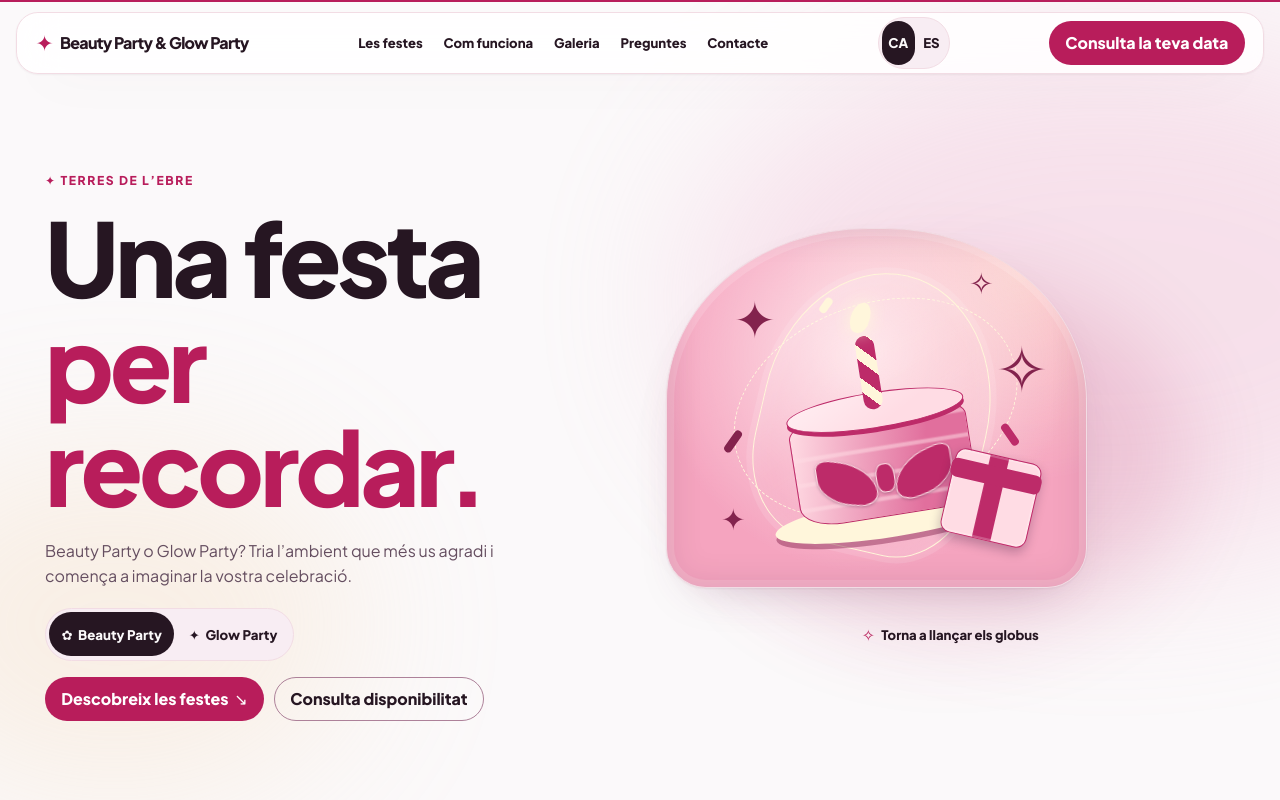
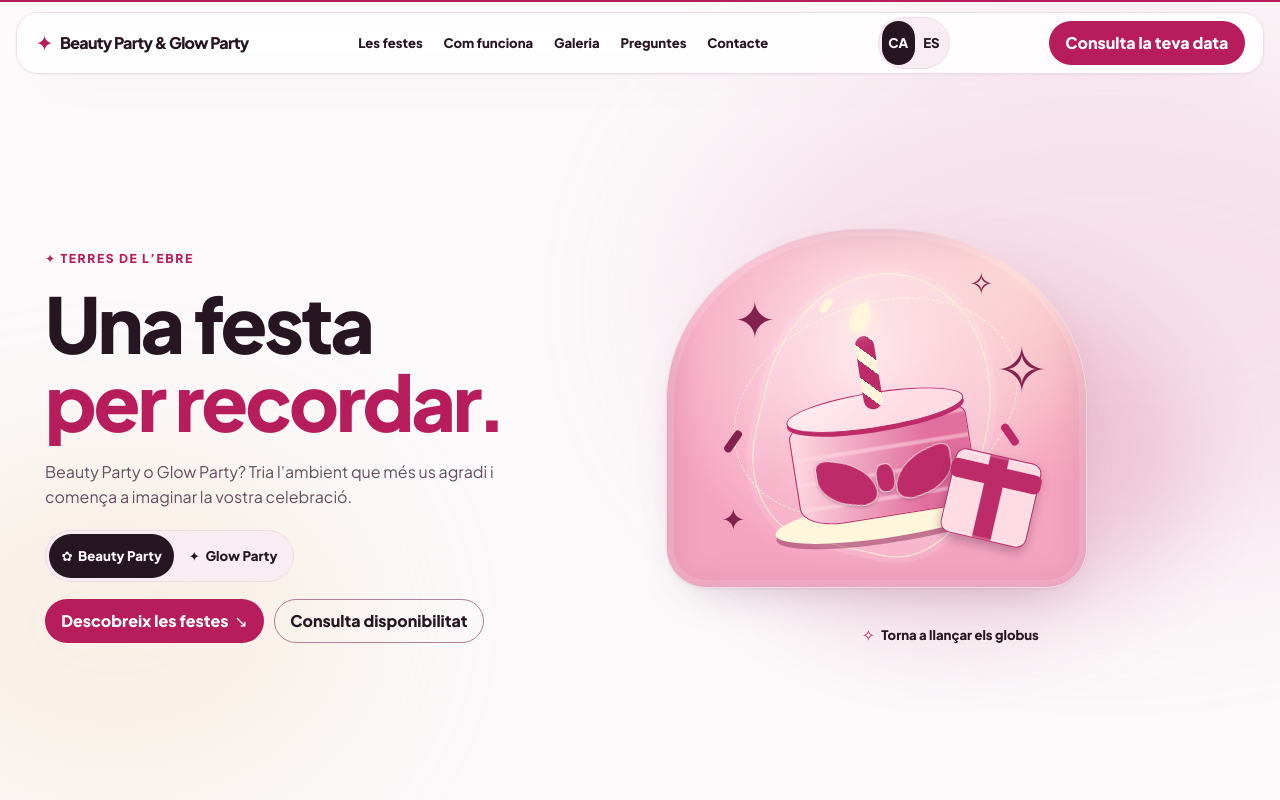
Before and after one commit to brahimcah/demo-Glow-Party, a React (Vite) app: page / in a window 1280 px wide. Shown: the top 800 px of the page. Built offline with nearby package versions, Linux system fonts and the light colour scheme.

Commit message:
Refine desktop hero typography after browser review

```diff
--- a/src/Scenes.tsx
+++ b/src/Scenes.tsx
@@ -49,7 +49,7 @@ export function Hero({ t, party, select }: { t: Translation; party: Party; selec
             <span aria-hidden="true">{value === 'beauty' ? '✿' : '✦'}</span> {config.experiences[value].name}
           </button>)}
         </div>
-        <div className="actions"><a className="button primary" href="#festes">{t.explore} <span aria-hidden="true">↘</span></a><a className="button secondary" href="#consulta">{t.check}</a></div>
+        <div className="actions"><a className="button primary" href="#festes">{t.explore} <span aria-hidden="true">↘︎</span></a><a className="button secondary" href="#consulta">{t.check}</a></div>
       </motion.div>
       <div className="hero-stage">
         <motion.div className="hero-art" style={reduced ? undefined : { scale: artScale, y: artY }}>
--- a/src/style.css
+++ b/src/style.css
@@ -166,7 +166,7 @@ dialog, .gallery-tile, .choices label {
 .hero::after { width: 38%; height: 44%; bottom: 0; left: -10%; background: var(--halo-second); opacity: .22; }
 .hero-grid { min-height: 100svh; display: grid; align-content: center; align-items: center; gap: clamp(1.5rem, 4vw, 4rem); padding-block: 7rem 2rem; }
 .hero-content:focus-within { opacity: 1 !important; }
-.hero h1 { font-size: clamp(3rem, 8vw, 7.9rem); line-height: 1.02; }
+.hero h1 { font-size: clamp(3rem, 6vw, 6.05rem); line-height: 1.02; }
 .hero-line { display: block; overflow: hidden; padding-bottom: .08em; margin-bottom: -.08em; }
 .hero-line > span { display: block; }
 .hero h1 em { font-style: normal; color: var(--accent); }
```
